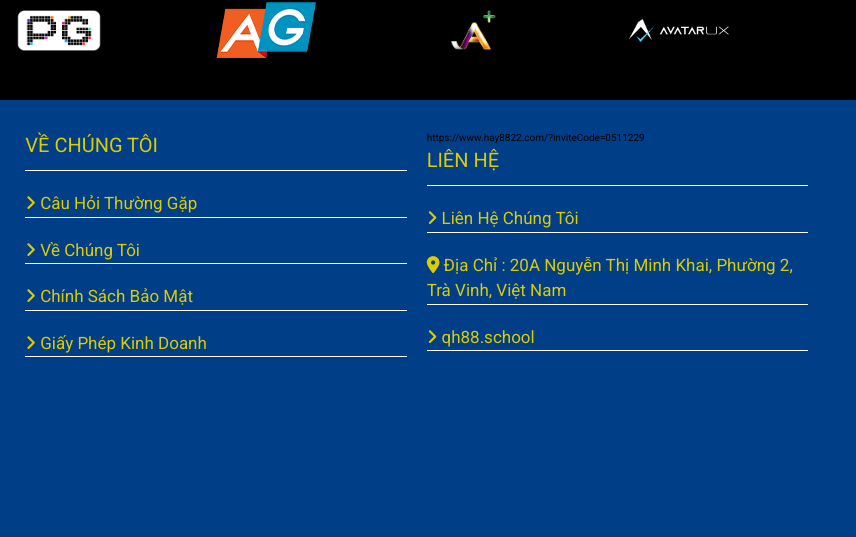
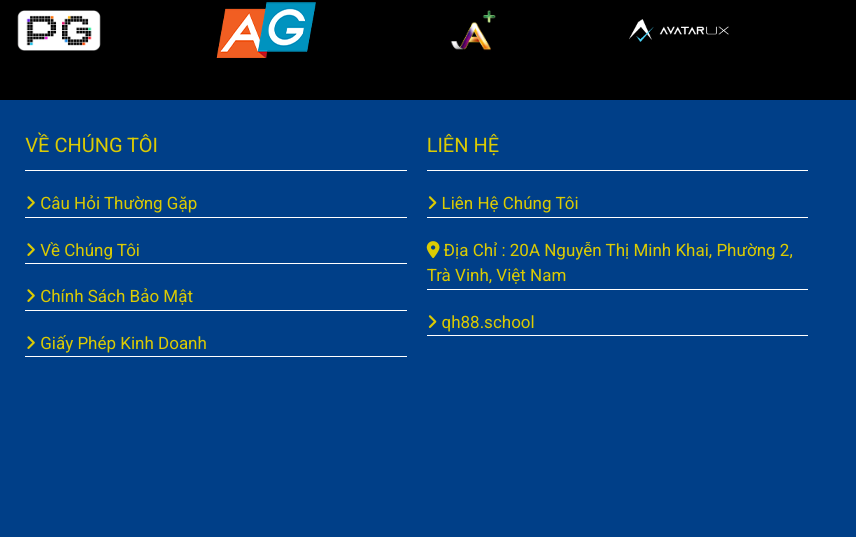
Before and after one commit to wenfront/qh88.school, a plain HTML site: page index.html in a window 1280 px wide. Shown: the part 5649-6186 px from the top of the page, 424-1280 px from the left. Drawn offline with nearby package versions, Linux system fonts and the light colour scheme.

Commit message:
update commit

```diff
--- a/index.html
+++ b/index.html
@@ -460,7 +460,7 @@
                         </div>
                     </div>
                 </div>
-                <div class="box-footer">https://www.hay8822.com/?inviteCode=0511229
+                <div class="box-footer">
                     <div class="title">
                         <h3>LIÊN HỆ</h3>
                     </div>
@@ -474,7 +474,7 @@
                                 Địa Chỉ : 20A Nguyễn Thị Minh Khai, Phường 2, Trà Vinh, Việt Nam</a>
                         </div>
                         <div class="link-contect">
-                            <i class="fa-solid fa-angle-right"></i><a href="https://www.hay8822.com/?inviteCode=0511229">
+                            <i class="fa-solid fa-angle-right"></i><a href="#">
                                qh88.school</a>
                         </div>
                     </div>
```
